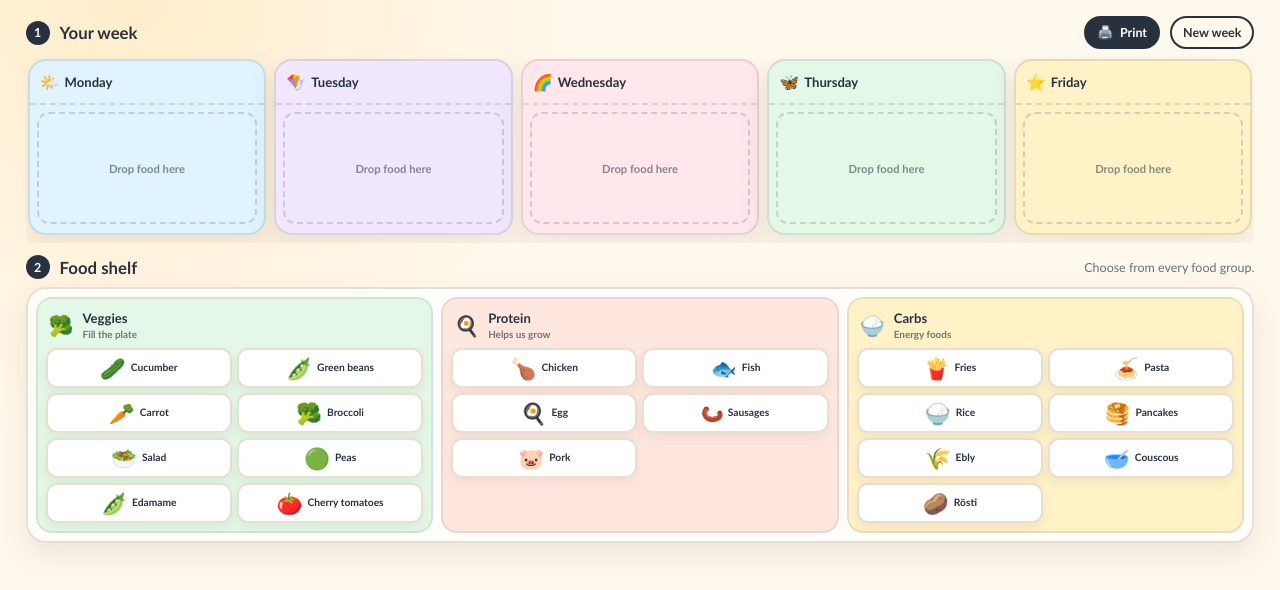
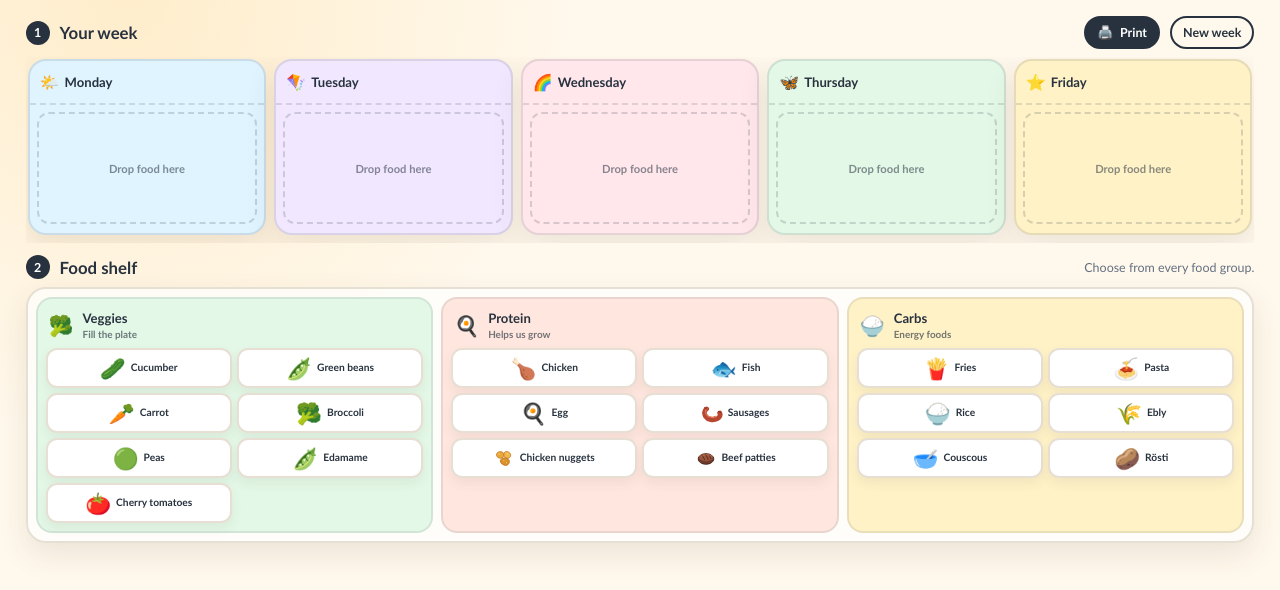
Before and after one commit to loopasam/menu-picker, a plain HTML site: page index.html in a window 1280 px wide. Drawn offline with nearby package versions, Linux system fonts and the light colour scheme.

Commit message:
Refine vegetables proteins and carbs

```diff
--- a/app.js
+++ b/app.js
@@ -3,7 +3,6 @@ const FOODS = [
   { id: "green-beans", label: "Green beans", emoji: "🫛", group: "veggies" },
   { id: "carrot", label: "Carrot", emoji: "🥕", group: "veggies" },
   { id: "broccoli", label: "Broccoli", emoji: "🥦", group: "veggies" },
-  { id: "salad", label: "Salad", emoji: "🥗", group: "veggies" },
   { id: "peas", label: "Peas", emoji: "🟢", group: "veggies" },
   { id: "edamame", label: "Edamame", emoji: "🫛", group: "veggies" },
   { id: "cherry-tomatoes", label: "Cherry tomatoes", emoji: "🍅", group: "veggies" },
@@ -11,11 +10,11 @@ const FOODS = [
   { id: "fish", label: "Fish", emoji: "🐟", group: "protein" },
   { id: "egg", label: "Egg", emoji: "🍳", group: "protein" },
   { id: "sausages", label: "Sausages", icon: "sausage.svg", group: "protein" },
-  { id: "pork", label: "Pork", emoji: "🐷", group: "protein" },
+  { id: "chicken-nuggets", label: "Chicken nuggets", icon: "nuggets.svg", group: "protein" },
+  { id: "beef-patties", label: "Beef patties", icon: "patty.svg", group: "protein" },
   { id: "fries", label: "Fries", emoji: "🍟", group: "carbs" },
   { id: "pasta", label: "Pasta", emoji: "🍝", group: "carbs" },
   { id: "rice", label: "Rice", emoji: "🍚", group: "carbs" },
-  { id: "pancakes", label: "Pancakes", emoji: "🥞", group: "carbs" },
   { id: "ebly", label: "Ebly", emoji: "🌾", group: "carbs" },
   { id: "couscous", label: "Couscous", emoji: "🥣", group: "carbs" },
   { id: "rosti", label: "Rösti", emoji: "🥔", group: "carbs" },
--- a/index.html
+++ b/index.html
@@ -5,7 +5,7 @@
     <meta name="viewport" content="width=device-width, initial-scale=1" />
     <meta name="theme-color" content="#fff8ec" />
     <title>Menu Picker</title>
-    <link rel="stylesheet" href="styles.css?v=20260830" />
+    <link rel="stylesheet" href="styles.css?v=20260830-2" />
   </head>
   <body>
     <main class="app-shell">
@@ -69,6 +69,6 @@
     </template>
 
     <script src="https://cdn.jsdelivr.net/npm/sortablejs@1.15.6/Sortable.min.js"></script>
-    <script src="app.js?v=20260830"></script>
+    <script src="app.js?v=20260830-2"></script>
   </body>
 </html>
```
Also changed, not shown: nuggets.svg (added), patty.svg (added).
